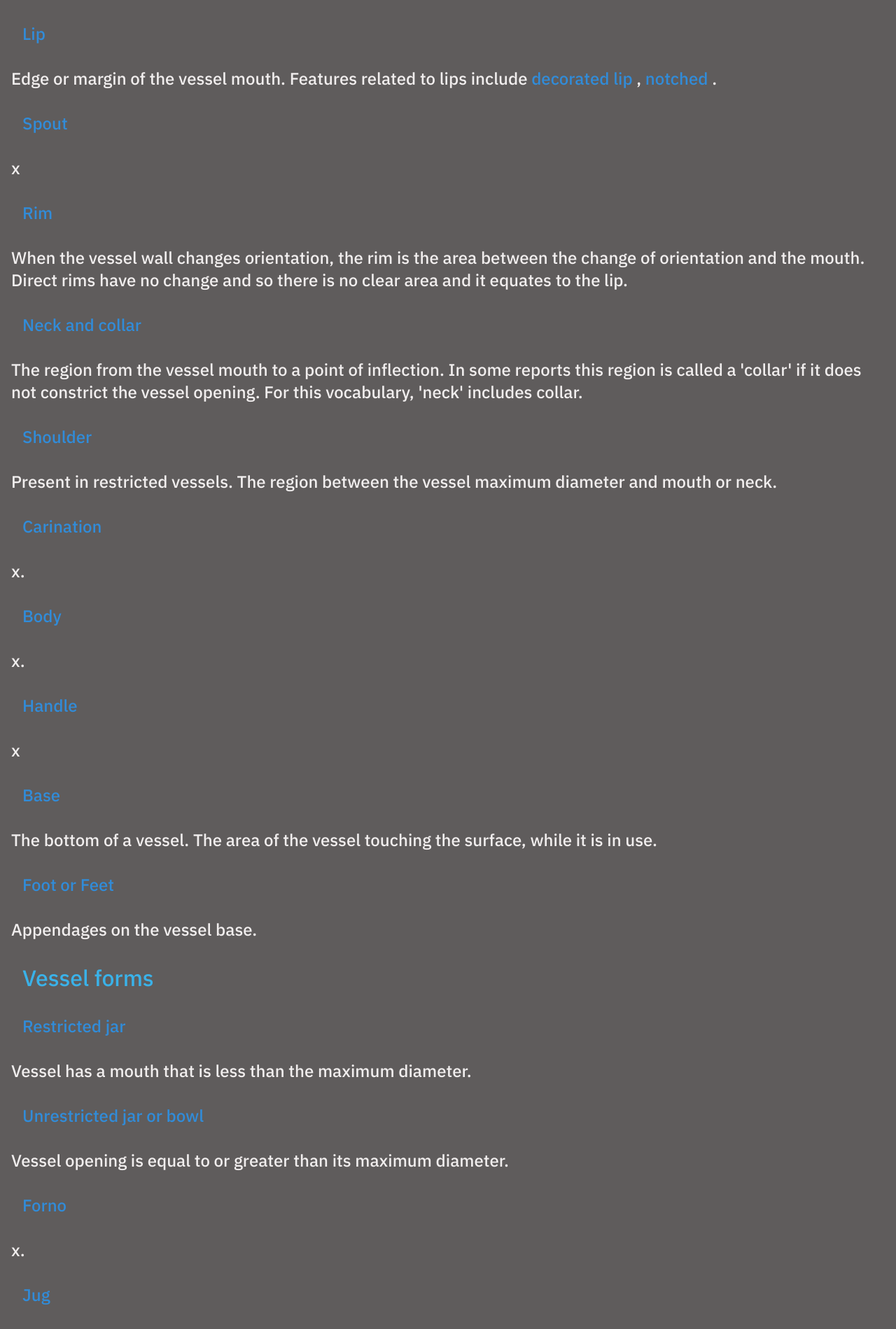
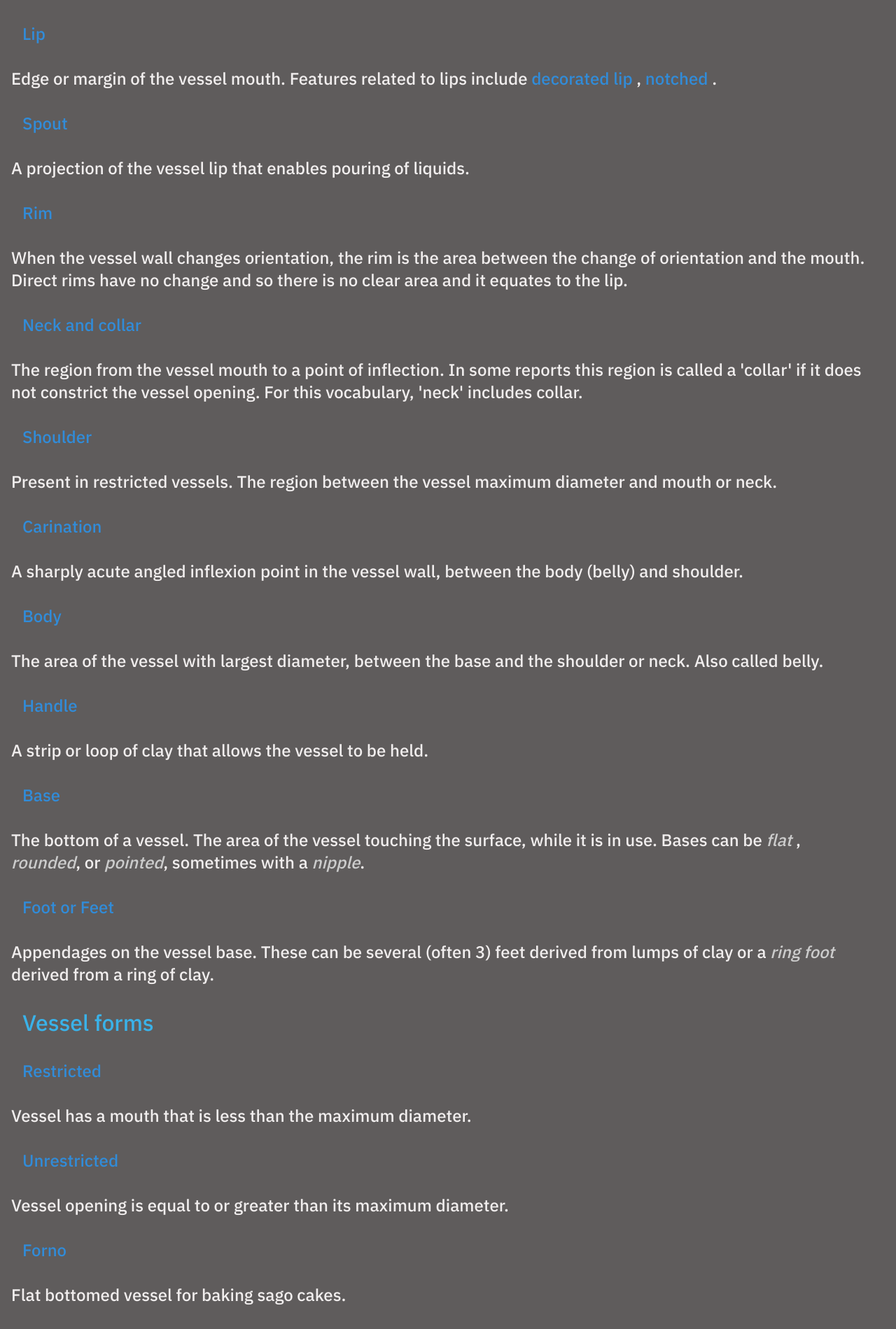
Before and after one commit to tosca-har/jars2, a Django app: page /vessels/glossary in a window 1280 px wide. Shown: the part 1740-3639 px from the top of the page at 70% size. Run offline with Django 5.2, Linux system fonts and the light colour scheme; some web fonts are replaced.

Commit message:
glossary update

```diff
--- a/vessels/templates/vessels/glossary.html
+++ b/vessels/templates/vessels/glossary.html
@@ -52,8 +52,8 @@ present but in less than 10 percent in larger samples.
 <h3 id="lip">Lip</h3>
 <p>Edge or margin of the vessel mouth. Features related to lips include <a href="#lipdec"> decorated lip </a>, <a href="#lipnotc">notched</a> .</p>
 <h3 id="spo">Spout</h3>
-<p>x</p>
-{% comment %} <figure><img src="{% static "vessels/images/spout.jpg" %}" alt="Spount." ></figure>
+<p>A projection of the vessel lip that enables pouring of liquids.</p>
+{% comment %} <figure><img src="{% static "vessels/images/spout.jpg" %}" alt="Spout." ></figure>
 <figcaption> Example of a spout in a Pacific jugs.</figcaption> {% endcomment %}
 <h3 id="rim">Rim</h3>
 <p>When the vessel wall changes orientation, the rim is the area between the change of orientation and the mouth. Direct rims have no change and so there is no clear area and it equates to the lip. </p>
@@ -67,35 +67,37 @@ present but in less than 10 percent in larger samples.
 <h3 id="sho">Shoulder</h3>
 <p>Present in restricted vessels. The region between the vessel maximum diameter and mouth or neck.</p>
 <h3 id="car">Carination</h3>
-<p>x.</p>
+<p>A sharply acute angled inflexion point in the vessel wall, between the body (belly) and shoulder. </p>
 <h3 id="body">Body</h3>
-<p>x.</p>
+<p>The area of the vessel with largest diameter, between the base and the shoulder or neck. Also called belly. </p>
 <h3 id="han">Handle</h3>
-<p>x</p>
+<p>A strip or loop of clay that allows the vessel to be held.</p>
 <h3 id="base">Base</h3>
-<p>The bottom of a vessel. The area of the vessel touching the surface, while it is in use.</p>
+<p>The bottom of a vessel. The area of the vessel touching the surface, while it is in use. Bases can be <mark id="flatbase"> flat </mark>, <mark id="roubase">rounded</mark>, or <mark id="poibase">pointed</mark>, sometimes with a <mark id="nip">nipple</mark>. </p>
 <h3 id="feet">Foot or Feet</h3>
-<p>Appendages on the vessel base.</p>
+<p>Appendages on the vessel base. These can be several (often 3) feet derived from lumps of clay or a <mark id="rfoot">ring foot </mark> derived from a ring of clay.</p>
 <h2 id="form">Vessel forms</h2>
-<h3 id="res">Restricted jar</h3>
+<h3 id="res">Restricted</h3>
 <p>Vessel has a mouth that is less than the maximum diameter.</p>
-<h3 id="ures">Unrestricted jar or bowl</h3>
+<h3 id="ures">Unrestricted</h3>
 <p>Vessel opening is equal to or greater than its maximum diameter.</p>
 <h3 id="for">Forno</h3>
-<p>x.</p>
+<p>Flat bottomed vessel for baking sago cakes.</p>
 <h3 id="jug">Jug</h3>
-<p>x.</p>
+<p>Vessel for serving liquid. Has handle and spout and height larger than maximum diameter.</p>
+<h3 id="bowl">Bowl</h3>
+<p>Larger mouthed vessel with height more than one-third but less than or equal to its maximum diameter. Usually unrestricted, but can be slightly restricted.</p>
 <h3 id="pla">Plate</h3>
-<p>x.</p>
+<p>Unrestricted vessel with height less than one-fifth its maximum diameter.</p>
 <h3 id="dish">Dish</h3>
-<p>x.</p>
+<p>Unrestricted vessel with height between one-fifth and one-third of its maximum diameter.</p>
 <h3 id="cup">Cup</h3>
-<p>x.</p>
+<p>Small unrestricted drinking vessel.</p>
 <h3 id="lamp">Lamp</h3>
-<p>x.</p>
+<p>Vessel used as source of light, generally by holding oil.</p>
 <h2 id="build">Vessel construction</h2>
 <h3 id="temp">Manual tempering</h3>
-<p>x.</p>
+<p>Has non-plastic inclusions, such as sand or rocks, added to the clay by humans.</p>
 <h3 id="conb">Base construction</h3>
 <h4 id="spib">Spiral base</h4>
 <p>Spiral start</p>
```
Also changed, not shown: db.sqlite3.
